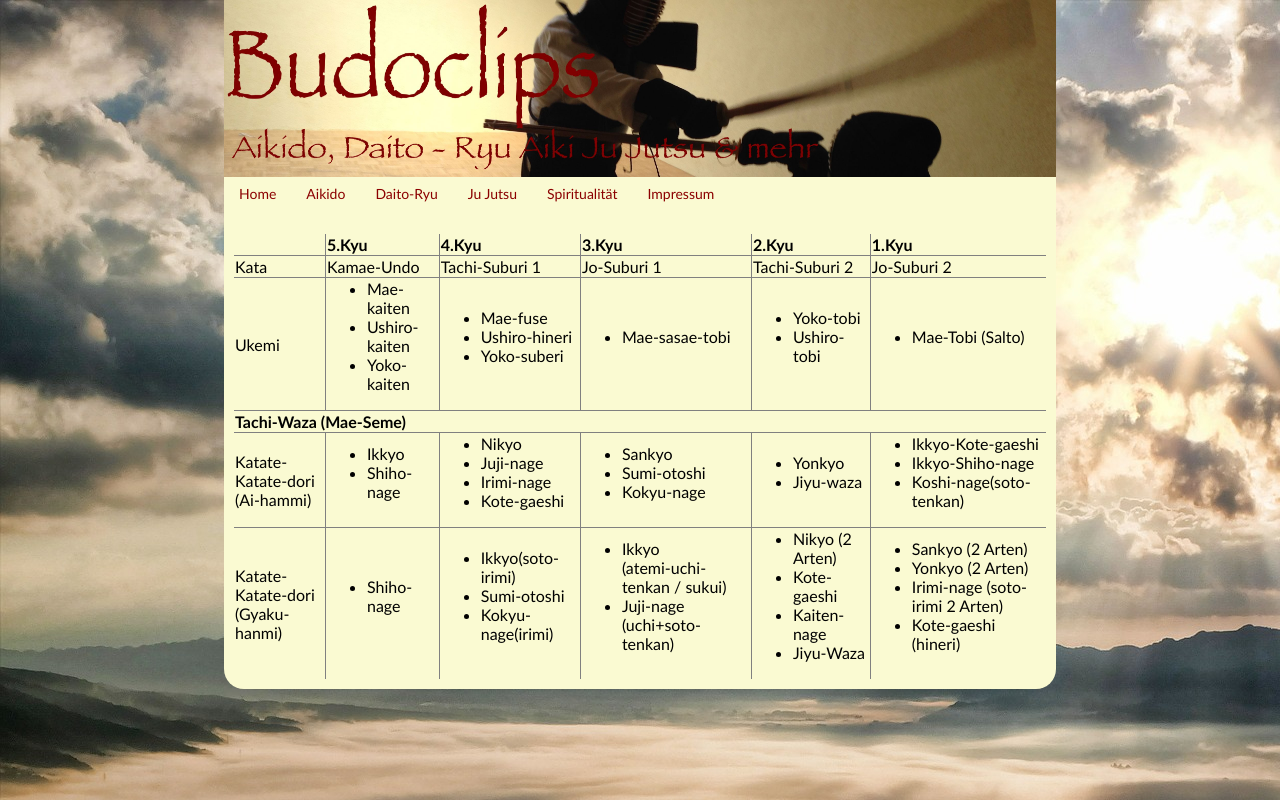
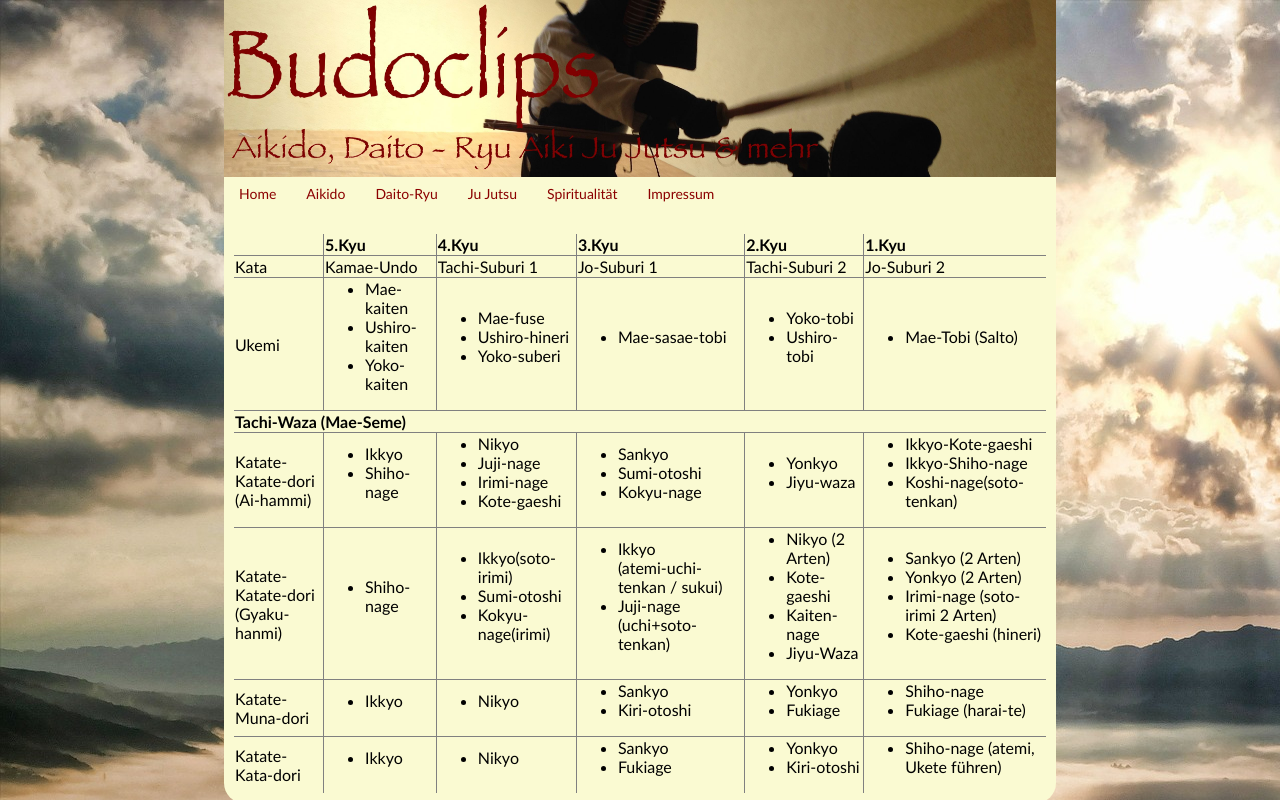
Before and after one commit to flori-software/budoclips, a PHP site: page /pruefungsprogramm.php in a window 1280 px wide. Run offline with PHP 8.4, Linux system fonts and the light colour scheme; some libraries are stand-ins or nearby versions.

Commit message:
Tabelle wetergeführt

```diff
--- a/budoclips/pruefungsprogramm.php
+++ b/budoclips/pruefungsprogramm.php
@@ -17,14 +17,24 @@ include "page_start.php";
 
 <tr><td> Katate-Katate-dori<br>(Ai-hammi) </td> <td><ul> <li>Ikkyo <li>Shiho-nage </ul></td>
 <td><ul> <li>Nikyo <li>Juji-nage <li>Irimi-nage <li>Kote-gaeshi </ul></td>
-<td><ul> <li>Sankyo <li>Sumi-otoshi <li>Kokyu-nage </ul></td> <td><ul> <li>Yonkyo <li>Jiyu-waza </ul></td>
+<td><ul> <li>Sankyo <li>Sumi-otoshi <li>Kokyu-nage </ul></td>
+ <td><ul> <li>Yonkyo <li>Jiyu-waza </ul></td>
 <td><ul> <li>Ikkyo-Kote-gaeshi <li>Ikkyo-Shiho-nage <li>Koshi-nage(soto-tenkan) </ul></td></tr>
 
 <tr><td> Katate-Katate-dori<br>(Gyaku-hanmi) </td> <td><ul> <li>Shiho-nage </ul></td>
 <td><ul> <li>Ikkyo(soto-irimi) <li>Sumi-otoshi <li>Kokyu-nage(irimi) </ul></td>
 <td><ul> <li>Ikkyo<br>(atemi-uchi-tenkan / sukui) <li>Juji-nage<br>(uchi+soto-tenkan) </ul></td>
 <td><ul> <li>Nikyo (2 Arten) <li>Kote-gaeshi <li>Kaiten-nage <li>Jiyu-Waza </ul></td>
-<td><ul> <li>Sankyo (2 Arten) <li>Yonkyo (2 Arten) <li>Irimi-nage (soto-irimi 2 Arten) <li>Kote-gaeshi (hineri) </ul></td>
+<td><ul> <li>Sankyo (2 Arten) <li>Yonkyo (2 Arten) <li>Irimi-nage (soto-irimi 2 Arten)
+<li>Kote-gaeshi (hineri) </ul></td>
+
+<tr><td> Katate-Muna-dori </td> <td><ul> <li>Ikkyo </ul></td> <td><ul> <li>Nikyo </ul></td>
+<td><ul> <li>Sankyo <li>Kiri-otoshi </ul></td> <td><ul> <li>Yonkyo <li>Fukiage </ul></td>
+<td><ul> <li>Shiho-nage <li>Fukiage (harai-te) </ul></td></tr>
+
+<tr><td> Katate-Kata-dori </td> <td><ul> <li>Ikkyo </ul></td> <td><ul> <li>Nikyo </ul></td>
+<td><ul> <li>Sankyo <li>Fukiage </ul></td> <td><ul> <li>Yonkyo <li>Kiri-otoshi </ul></td>
+<td><ul> <li>Shiho-nage (atemi, Ukete führen) </ul></td>
 </table>
 <?php
 include "page_end.php";
```
